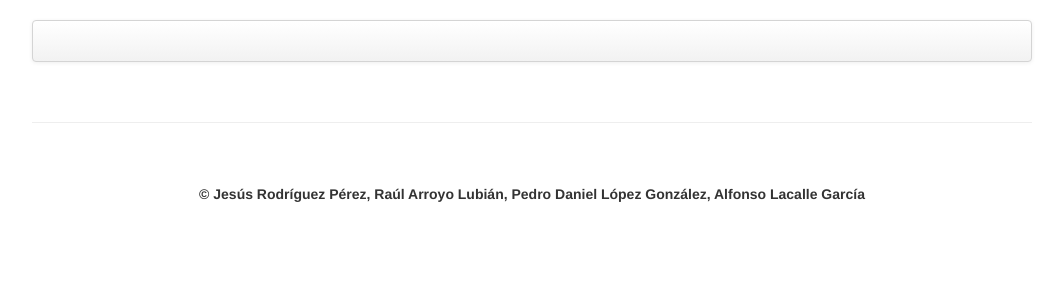
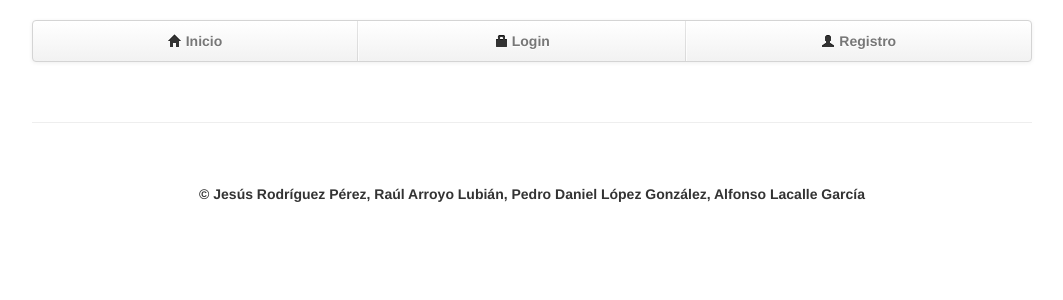
Before and after one commit to jesusnoseq/TakaraHunter, a Django app: page /login/ in a window 1280 px wide. Shown: the top 300 px of the page, without its empty margins (108-1171 px from the left). Run offline with Django 3.2, Linux system fonts and the light colour scheme; parts of the project's set-up code (start-up, migrations or seed data) failed here and were passed over.

Commit message:
agregado menu de navegacion inicial

```diff
--- a/principal/templates/prueba.html
+++ b/principal/templates/prueba.html
@@ -31,6 +31,13 @@
 						<div class="container">
 							<ul class="nav">
 								{% block navegacion %}{% endblock %}
+								{% if user.is_anonymous %}
+									<li><a href="/"><i class="icon-home"></i> Inicio</a></li>
+									<li><a href="/login"><i class="icon-lock"></i> Login</a></li>
+									<li><a href="/registro"><i class="icon-user"></i> Registro</a></li>
+								{% elif user.is_authenticated %}
+									<li><a href="/logout">Logout</a></li>
+								{% endif %}
 							</ul>
 						</div>
 					</div>
```
